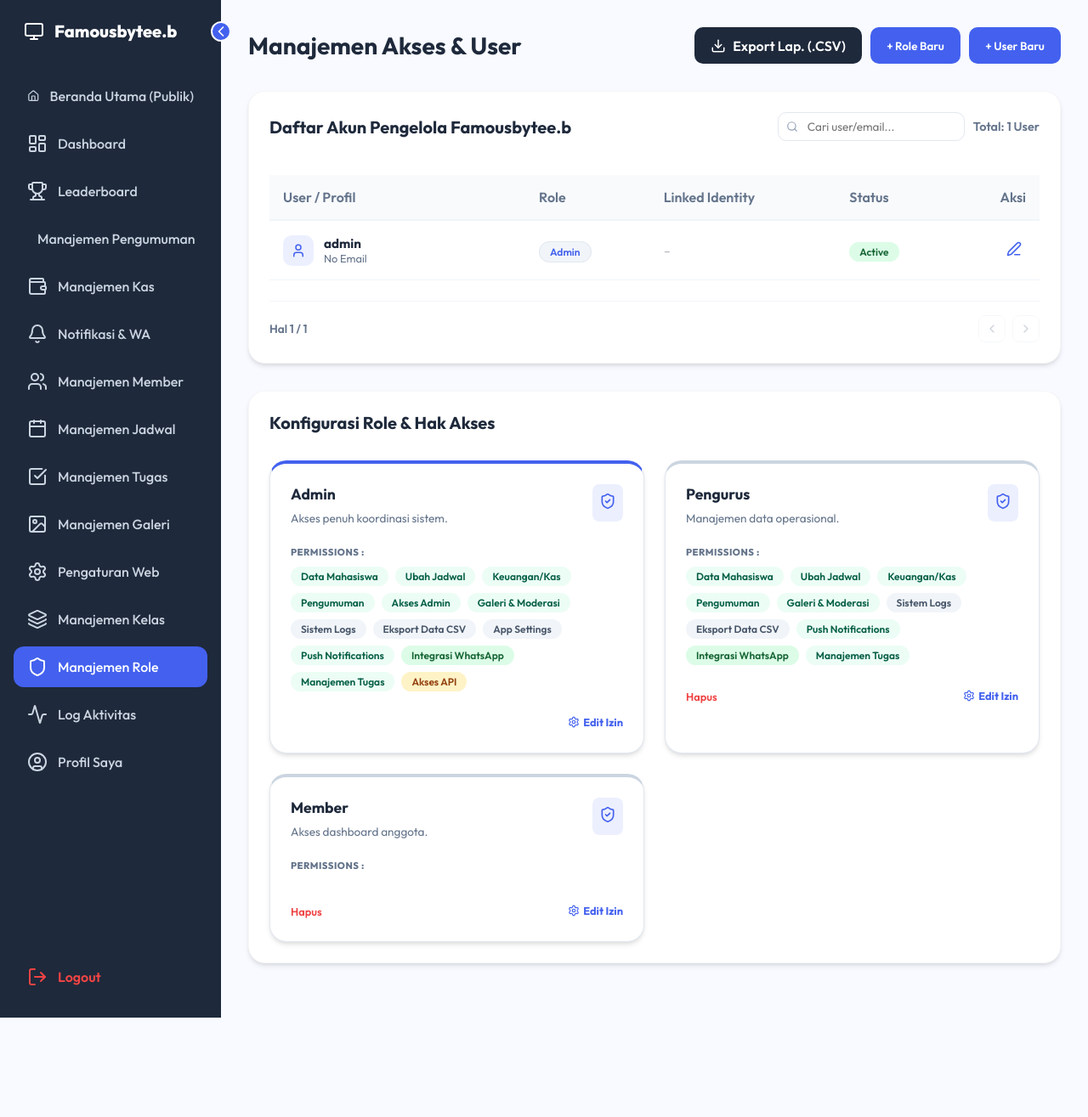
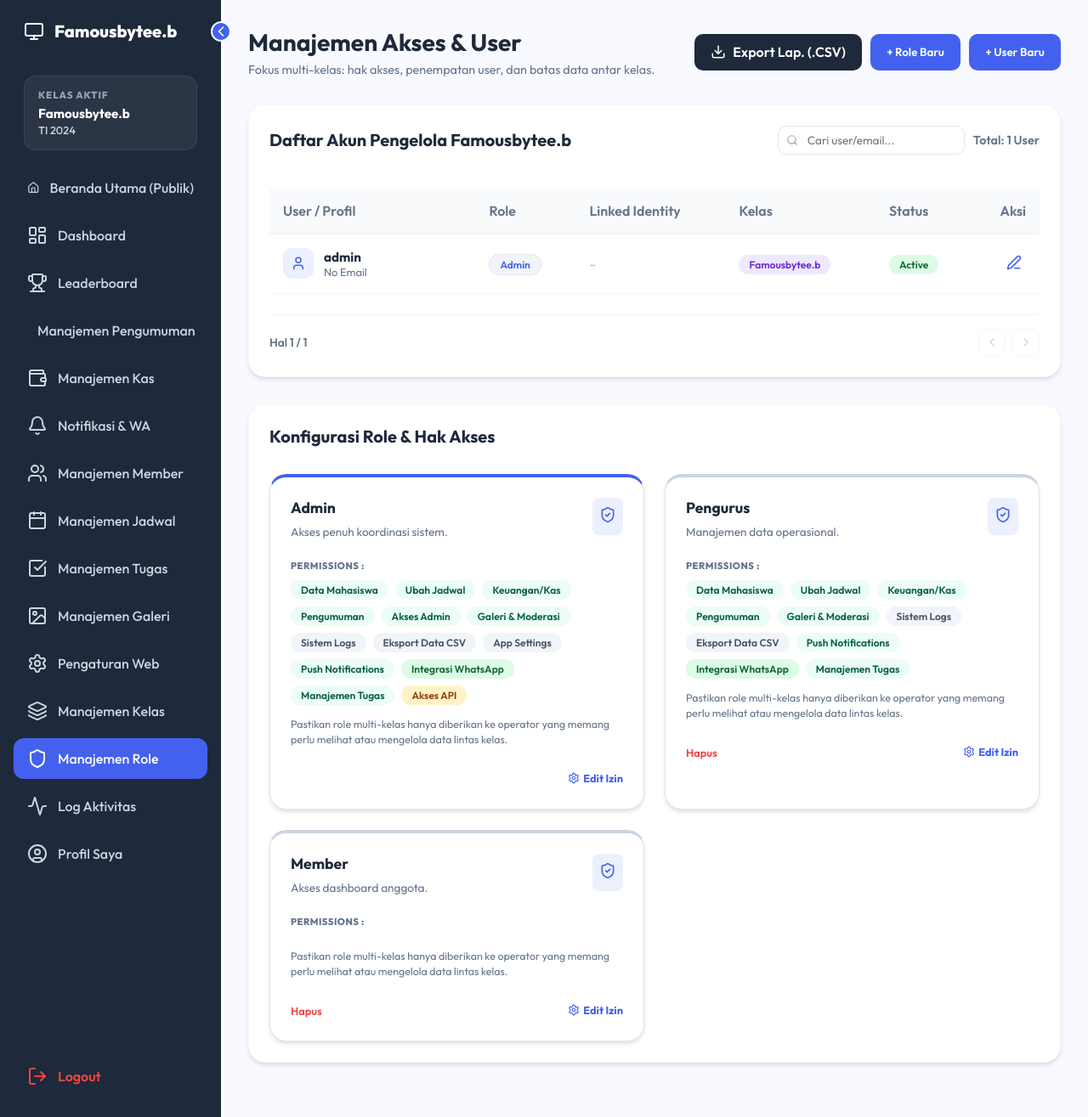
Before and after one commit to aris0996/famousbytee, a Flask app: page /roles in a window 1280 px wide. Shown: the whole page at 85% size. Before the commit the page ends 1198 px from the top, so only its background shows below. Run offline with Flask 3, Linux system fonts and the light colour scheme; a user stored in the database is signed in; data comes from the database, SQL or seed files in the repository; data that the repository does not hold is empty; some libraries are stand-ins or nearby versions.

Commit message:
refactor(classroom): implement multi-class support and access control
- Restrict announcement views to user active classroom or default classroom
- Filter dashboard statistics by active classroom when applicable
- Adjust schedule management to respect current or selected classroom context
- Enforce classroom-based access control on photo comment add/delete actions
- Display active classroom info in sidebar for authenticated users
- Add classroom column and related data to user role management interface
- Extend user edit modal to include classroom selection for multi-class handling
- Include guidance text on multi-class role assignment in roles management UI

```diff
--- a/app.py
+++ b/app.py
@@ -1550,8 +1550,17 @@ def view_announcements():
     if not current_user.role.can_manage_announcements:
         flash('Akses ditolak.')
         return redirect(url_for('dashboard'))
-    logs = ActivityLog.query.order_by(ActivityLog.timestamp.desc()).limit(100).all()
-    return render_template('logs.html', logs=logs)
+    active_classroom = current_user.classroom or (current_user.student.classroom if current_user.student else None)
+    if not active_classroom:
+        active_classroom = ClassRoom.query.filter_by(name='Famousbytee.b').first() or ClassRoom.query.first()
+    anns_query = Announcement.query
+    if active_classroom:
+        anns_query = anns_query.filter(
+            (Announcement.classroom_id == active_classroom.id) | (Announcement.classroom_id.is_(None))
+        )
+    announcements = anns_query.order_by(Announcement.is_pinned.desc(), Announcement.date_posted.desc()).all()
+    classrooms = ClassRoom.query.order_by(ClassRoom.name.asc()).all()
+    return render_template('announcements.html', announcements=announcements, classrooms=classrooms, active_classroom=active_classroom)
 
 @app.route('/logs')
 @login_required
@@ -1644,17 +1653,29 @@ def dashboard():
     admin_stats = None
     recent_students = []
     if current_user.role.can_manage_students or current_user.role.can_manage_fund or current_user.role.can_manage_announcements:
-        total_mhs = Student.query.count()
-        total_in = db.session.query(db.func.sum(BatchFund.amount)).filter(BatchFund.type == 'Masuk').scalar() or 0
-        total_out = db.session.query(db.func.sum(BatchFund.amount)).filter(BatchFund.type == 'Keluar').scalar() or 0
-        total_ann = Announcement.query.count()
+        total_mhs_query = Student.query
+        total_in_query = db.session.query(db.func.sum(BatchFund.amount)).filter(BatchFund.type == 'Masuk')
+        total_out_query = db.session.query(db.func.sum(BatchFund.amount)).filter(BatchFund.type == 'Keluar')
+        total_ann_query = Announcement.query
+        if active_classroom:
+            total_mhs_query = total_mhs_query.filter_by(classroom_id=active_classroom.id)
+            total_in_query = total_in_query.join(Student, BatchFund.student_id == Student.id).filter(Student.classroom_id == active_classroom.id)
+            total_out_query = total_out_query.join(Student, BatchFund.student_id == Student.id).filter(Student.classroom_id == active_classroom.id)
+            total_ann_query = total_ann_query.filter((Announcement.classroom_id == active_classroom.id) | (Announcement.classroom_id.is_(None)))
+        total_mhs = total_mhs_query.count()
+        total_in = total_in_query.scalar() or 0
+        total_out = total_out_query.scalar() or 0
+        total_ann = total_ann_query.count()
 
         admin_stats = {
             'total_members': total_mhs,
             'balance': total_in - total_out,
             'total_announcements': total_ann
         }
-        recent_students = Student.query.order_by(Student.id.desc()).limit(5).all()
+        recent_students_query = Student.query
+        if active_classroom:
+            recent_students_query = recent_students_query.filter_by(classroom_id=active_classroom.id)
+        recent_students = recent_students_query.order_by(Student.id.desc()).limit(5).all()
 
     return render_template('dashboard.html',
                          recent_announcements=recent_announcements,
@@ -1879,7 +1900,13 @@ def create_schedule_preset():
     if not current_user.role.can_manage_schedule:
         return redirect(url_for('dashboard'))
 
-    class_fb = ClassRoom.query.filter_by(name='Famousbytee.b').first()
+    class_fb = current_user.classroom or (current_user.student.classroom if current_user.student else None)
+    if current_user.role.can_manage_roles:
+        classroom_id = request.form.get('classroom_id')
+        if classroom_id:
+            class_fb = ClassRoom.query.get(int(classroom_id)) or class_fb
+    if not class_fb:
+        class_fb = ClassRoom.query.filter_by(name='Famousbytee.b').first() or ClassRoom.query.first()
     name = (request.form.get('name') or '').strip()
     subject = (request.form.get('subject') or '').strip()
     if not name or not subject:
@@ -1906,7 +1933,9 @@ def update_schedule_preset(preset_id):
     if not current_user.role.can_manage_schedule:
         return redirect(url_for('dashboard'))
 
-    class_fb = ClassRoom.query.filter_by(name='Famousbytee.b').first()
+    class_fb = current_user.classroom or (current_user.student.classroom if current_user.student else None)
+    if not class_fb:
+        class_fb = ClassRoom.query.filter_by(name='Famousbytee.b').first() or ClassRoom.query.first()
     preset = SchedulePreset.query.get_or_404(preset_id)
     if class_fb and preset.classroom_id not in (class_fb.id, None):
         return redirect(url_for('manage_schedule') + '#presets')
@@ -1931,7 +1960,9 @@ def delete_schedule_preset(preset_id):
     if not current_user.role.can_manage_schedule:
         return redirect(url_for('dashboard'))
 
-    class_fb = ClassRoom.query.filter_by(name='Famousbytee.b').first()
+    class_fb = current_user.classroom or (current_user.student.classroom if current_user.student else None)
+    if not class_fb:
+        class_fb = ClassRoom.query.filter_by(name='Famousbytee.b').first() or ClassRoom.query.first()
     preset = SchedulePreset.query.get_or_404(preset_id)
     if class_fb and preset.classroom_id not in (class_fb.id, None):
         return redirect(url_for('manage_schedule') + '#presets')
@@ -1963,7 +1994,13 @@ def create_schedule_template():
     if not current_user.role.can_manage_schedule:
         return redirect(url_for('dashboard'))
 
-    class_fb = ClassRoom.query.filter_by(name='Famousbytee.b').first()
+    class_fb = current_user.classroom or (current_user.student.classroom if current_user.student else None)
+    if current_user.role.can_manage_roles:
+        classroom_id = request.form.get('classroom_id')
+        if classroom_id:
+            class_fb = ClassRoom.query.get(int(classroom_id)) or class_fb
+    if not class_fb:
+        class_fb = ClassRoom.query.filter_by(name='Famousbytee.b').first() or ClassRoom.query.first()
     template = ScheduleTemplate(
         classroom_id=class_fb.id,
         name=(request.form.get('name') or 'Template Jadwal Baru').strip(),
@@ -1982,7 +2019,13 @@ def create_schedule_template_from_current():
     if not current_user.role.can_manage_schedule:
         return redirect(url_for('dashboard'))
 
-    class_fb = ClassRoom.query.filter_by(name='Famousbytee.b').first()
+    class_fb = current_user.classroom or (current_user.student.classroom if current_user.student else None)
+    if current_user.role.can_manage_roles:
+        classroom_id = request.form.get('classroom_id')
+        if classroom_id:
+            class_fb = ClassRoom.query.get(int(classroom_id)) or class_fb
+    if not class_fb:
+        class_fb = ClassRoom.query.filter_by(name='Famousbytee.b').first() or ClassRoom.query.first()
     schedules = Schedule.query.filter_by(classroom_id=class_fb.id).order_by(Schedule.day.asc(), Schedule.time_start.asc()).all()
     if not schedules:
         flash('Belum ada jadwal aktif untuk dijadikan template.')
@@ -3225,6 +3268,10 @@ def public_gallery():
 @login_required
 def add_photo_comment(photo_id):
     photo = GalleryPhoto.query.get_or_404(photo_id)
+    active_classroom = current_user.classroom or (current_user.student.classroom if current_user.student else None)
+    if active_classroom and photo.classroom_id not in (active_classroom.id, None):
+        flash('Akses ditolak.')
+        return redirect(request.referrer or url_for('manage_gallery'))
     body = request.form.get('body', '').strip()
     if body:
         comment = PhotoComment(photo_id=photo.id, user_id=current_user.id, body=body)
@@ -3254,6 +3301,10 @@ def add_photo_comment(photo_id):
 @login_required
 def delete_photo_comment(id):
     comment = PhotoComment.query.get_or_404(id)
+    active_classroom = current_user.classroom or (current_user.student.classroom if current_user.student else None)
+    if active_classroom and comment.photo.classroom_id not in (active_classroom.id, None):
+        flash('Akses ditolak.')
+        return redirect(url_for('manage_gallery'))
     # Allow deletion if Admin/Pengurus or if the user owns the comment
     can_delete = False
     if current_user.role.name in ['Admin', 'Pengurus']:
--- a/templates/base.html
+++ b/templates/base.html
@@ -458,6 +458,18 @@
                 <i data-lucide="chevron-left" id="toggle-icon"></i>
             </div>
         </div>
+        {% if current_user.is_authenticated %}
+        {% set sidebar_classroom = active_classroom if active_classroom is defined and active_classroom else (current_user.classroom if current_user.classroom else (current_user.student.classroom if current_user.student and current_user.student.classroom else none)) %}
+        <div style="margin: 0 0.75rem 1.25rem; padding: 0.85rem 1rem; border-radius: 14px; background: rgba(255,255,255,0.06); border: 1px solid rgba(255,255,255,0.08);">
+            <div style="font-size: 0.72rem; text-transform: uppercase; letter-spacing: 0.08em; color: #94a3b8; font-weight: 800; margin-bottom: 0.35rem;">Kelas Aktif</div>
+            <div style="font-size: 0.95rem; font-weight: 700; color: #fff; line-height: 1.35;">
+                {{ sidebar_classroom.name if sidebar_classroom else 'Belum dipilih' }}
+                {% if sidebar_classroom and sidebar_classroom.batch %}
+                    <span style="display:block; font-size: 0.8rem; font-weight: 500; color: #cbd5e1;">{{ sidebar_classroom.batch }}</span>
+                {% endif %}
+            </div>
+        </div>
+        {% endif %}
         <nav class="nav-list">
             <div class="nav-item">
                 <a href="{{ url_for('index') }}" class="nav-link">
--- a/templates/roles.html
+++ b/templates/roles.html
@@ -2,7 +2,12 @@
 
 {% block content %}
 <header style="display: flex; flex-wrap: wrap; justify-content: space-between; align-items: center; gap: 1rem;">
-    <h1>Manajemen Akses & User</h1>
+    <div>
+        <h1>Manajemen Akses & User</h1>
+        <p style="color: var(--text-muted); font-size: 0.9rem; margin-top: 0.35rem;">
+            Fokus multi-kelas: hak akses, penempatan user, dan batas data antar kelas.
+        </p>
+    </div>
     <div style="display: flex; gap: 10px; flex-wrap: wrap;">
         {% if current_user.role.can_export_data %}
         <a href="{{ url_for('export_fund') }}" class="btn" style="background: #1e293b; color: white; text-decoration: none; display: flex; align-items: center; gap: 8px;">
@@ -42,6 +47,7 @@
                     <th style="padding: 1rem; text-align: left;">User / Profil</th>
                     <th style="padding: 1rem; text-align: left;">Role</th>
                     <th style="padding: 1rem; text-align: left;">Linked Identity</th>
+                    <th style="padding: 1rem; text-align: left;">Kelas</th>
                     <th style="padding: 1rem; text-align: left;">Status</th>
                     <th style="padding: 1rem; text-align: right;">Aksi</th>
                 </tr>
@@ -74,13 +80,18 @@
                         {% endif %}
                     </td>
                     <td style="padding: 1rem;">
+                        <span class="status-badge" style="background:#ede9fe; color:#6d28d9; font-size: 0.75rem;">
+                            {{ u.classroom.name if u.classroom else (u.student.classroom.name if u.student and u.student.classroom else '-') }}
+                        </span>
+                    </td>
+                    <td style="padding: 1rem;">
                         <span class="status-badge {{ 'status-aktif' if u.status == 'Active' else 'status-cuti' }}" style="font-size: 0.75rem;">
                             {{ u.status }}
                         </span>
                     </td>
                     <td style="padding: 1rem; text-align: right;">
                         <div style="display: flex; gap: 12px; justify-content: flex-end;">
-                            <button onclick="openEditModal('{{ u.id }}', '{{ u.full_name|replace('\'','\\\'') or '' }}', '{{ u.email|replace('\'','\\\'') or '' }}', '{{ u.role_id }}', '{{ u.status }}', '{{ u.student_id or 'none' }}')" style="background: none; border: none; cursor: pointer; color: var(--primary); padding: 5px;">
+                            <button onclick="openEditModal('{{ u.id }}', '{{ u.full_name|replace('\'','\\\'') or '' }}', '{{ u.email|replace('\'','\\\'') or '' }}', '{{ u.role_id }}', '{{ u.status }}', '{{ u.student_id or 'none' }}', '{{ u.classroom_id or (u.student.classroom_id if u.student else 'none') }}')" style="background: none; border: none; cursor: pointer; color: var(--primary); padding: 5px;">
                                 <i data-lucide="edit-3" style="width: 18px;"></i>
                             </button>
                             {% if u.id != current_user.id %}
@@ -140,6 +151,9 @@
                     {% if role.can_view_all_classrooms %}<span class="status-badge" style="background:#f1f5f9; color:#334155; font-size: 0.75rem;">Lihat Semua Kelas</span>{% endif %}
 
                 </div>
+            </div>
+            <div style="margin-top: 0.9rem; font-size: 0.78rem; color: var(--text-muted); line-height: 1.45;">
+                Pastikan role multi-kelas hanya diberikan ke operator yang memang perlu melihat atau mengelola data lintas kelas.
             </div>
 
             <div style="margin-top: 1.5rem; display: flex; justify-content: space-between; align-items: center;">
@@ -241,7 +255,7 @@
                 <div class="form-group" style="flex: 1;"><label>Email</label><input type="email" name="email" id="edit-email" class="form-control"></div>
                 <div class="form-group" style="flex: 1;"><label>Password (Opsional)</label><input type="password" name="password" class="form-control" placeholder="Biarkan kosong"></div>
             </div>
-            <div style="display: flex; gap: 15px;">
+    <div style="display: flex; gap: 15px;">
                 <div class="form-group" style="flex: 1;"><label>Role</label><select name="role_id" id="edit-role-id" class="form-control">{% for r in roles %}<option value="{{ r.id }}">{{ r.name }}</option>{% endfor %}</select></div>
                 <div class="form-group" style="flex: 1;"><label>Status</label><select name="status" id="edit-status" class="form-control"><option value="Active">Active</option><option value="Inactive">Banned</option></select></div>
             </div>
@@ -437,7 +451,7 @@ function openEditRoleModal(id, name, desc, p) {
 
     document.getElementById('modal-edit-role').style.display = 'flex';
 }
-function openEditModal(id, fullName, email, roleId, status, studentId) {
+    function openEditModal(id, fullName, email, roleId, status, studentId, classroomId) {
     document.getElementById('form-edit-user').action = '/roles/edit/user/' + id;
     document.getElementById('edit-full-name').value = fullName;
     document.getElementById('edit-email').value = email;
@@ -445,7 +459,7 @@ function openEditModal(id, fullName, email, roleId, status, studentId) {
     document.getElementById('edit-status').value = status;
     document.getElementById('edit-student-id').value = studentId;
     const classroomField = document.getElementById('edit-classroom-id');
-    if (classroomField) classroomField.value = 'none';
+    if (classroomField) classroomField.value = classroomId || 'none';
     document.getElementById('modal-edit-user').style.display = 'flex';
 }
 window.onclick = function(event) {
```
